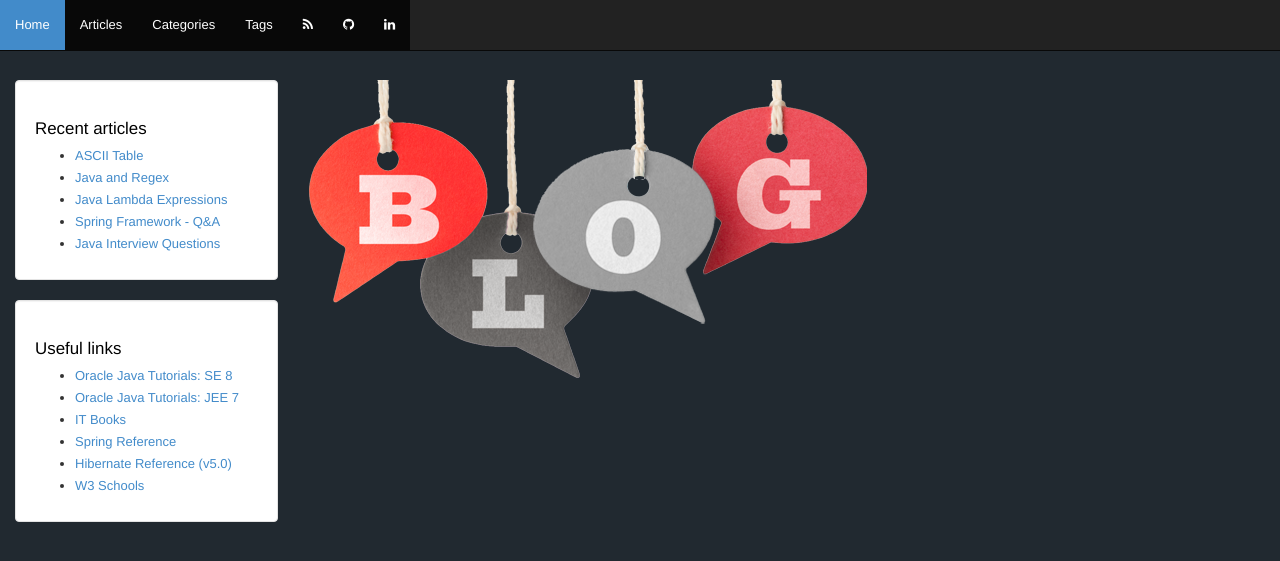
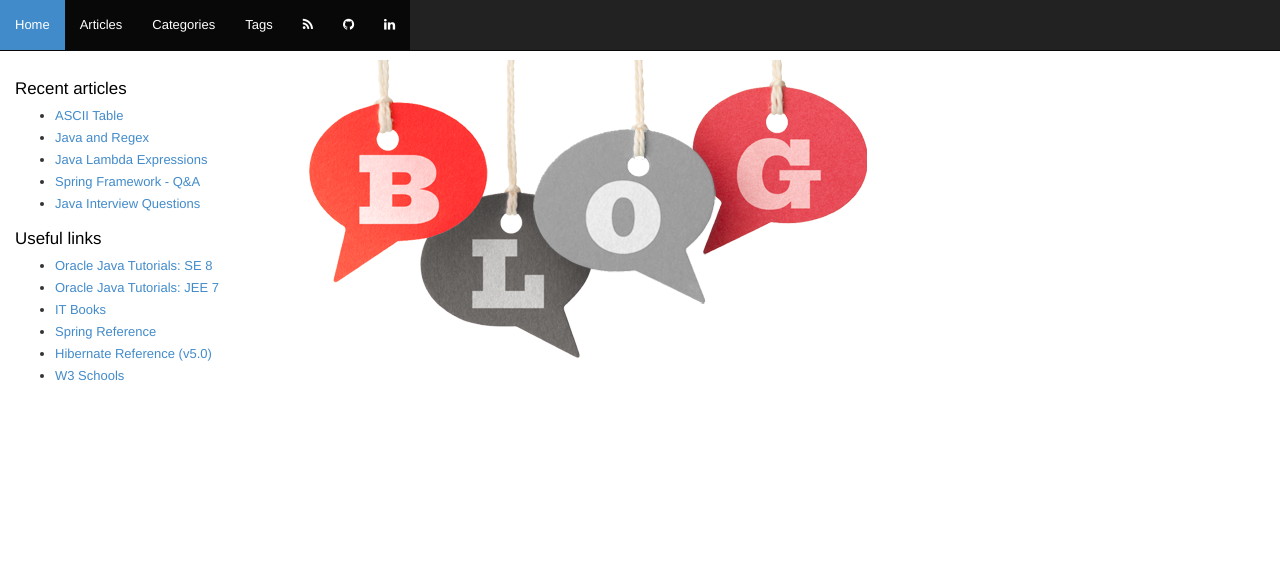
Before and after one commit to damianfanaro/damianfanaro.github.io, a Jekyll site: the page built from index.html, in a window 1280 px wide. Shown: the top 561 px of the page. Built offline with Jekyll 4.4.1, drawn with Linux system fonts in a browser that asks for light colours; nearby versions of some CDN libraries; Markdown is read by kramdown in place of the engine named in the settings; the list of posts is cut into pages by our own code; comment, search, counter and statistics services are not loaded.

Commit message:
Body background changed

```diff
--- a/_layouts/default.html
+++ b/_layouts/default.html
@@ -2,10 +2,10 @@
 
 <div class="container container-left">
     <div class="row">
-        <div class="col-md-3 hidden-xs pad-top">
+        <div class="col-md-3 hidden-xs">
             {% include sidebar.html %}
         </div>
-        <div class="col-md-9 pad-top">
+        <div class="col-md-9">
             {{ content }}
         </div>
     </div>
--- a/css/theme.css
+++ b/css/theme.css
@@ -1,7 +1,7 @@
 body {
     padding-top: 60px;
     padding-bottom: 0px;
-    background-color: rgba(0, 10, 18, 0.87);
+    background-color: #fff;
     font-size: 13px;
 }
 
@@ -76,6 +76,8 @@ blockquote {
 
 .well {
     background-color: #ffffff;
+    padding: 0px;
+
 }
 
 .well h1 {
```
Also changed, not shown: css/bootstrap.min.css.
